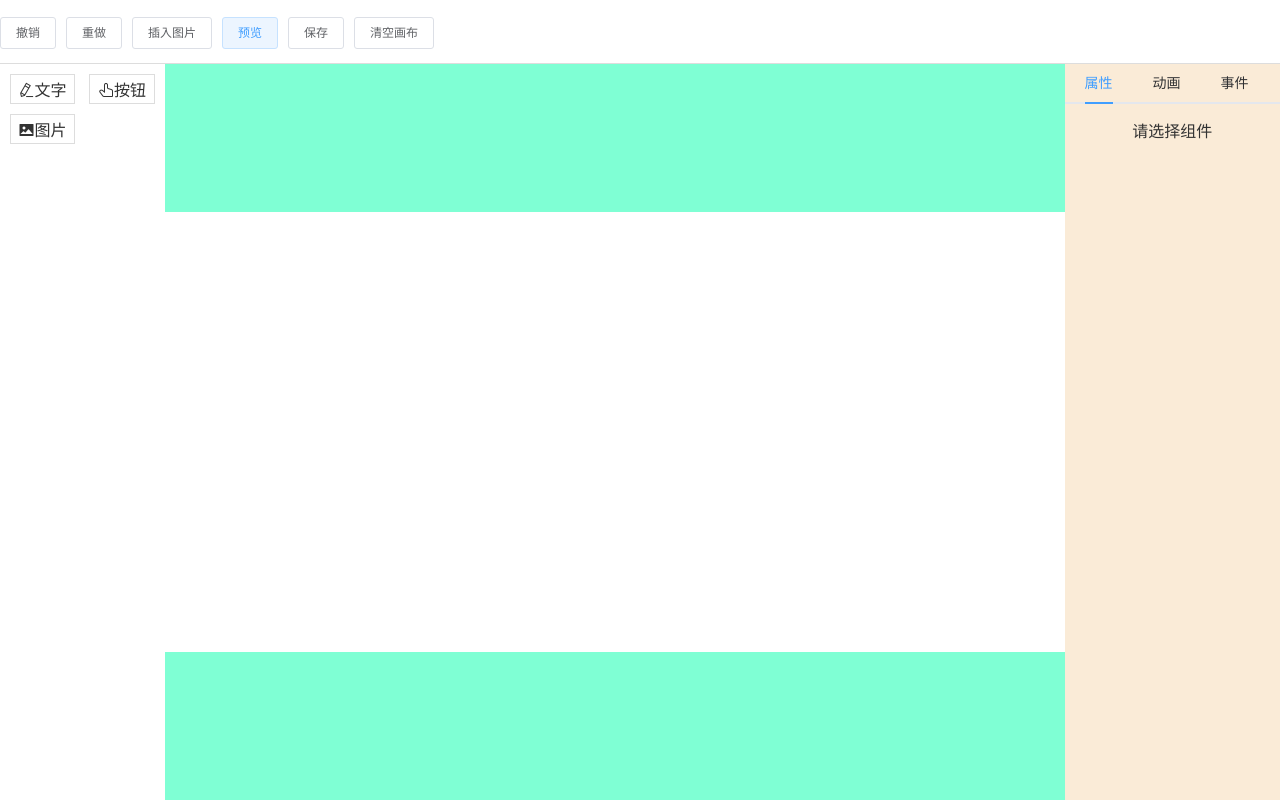
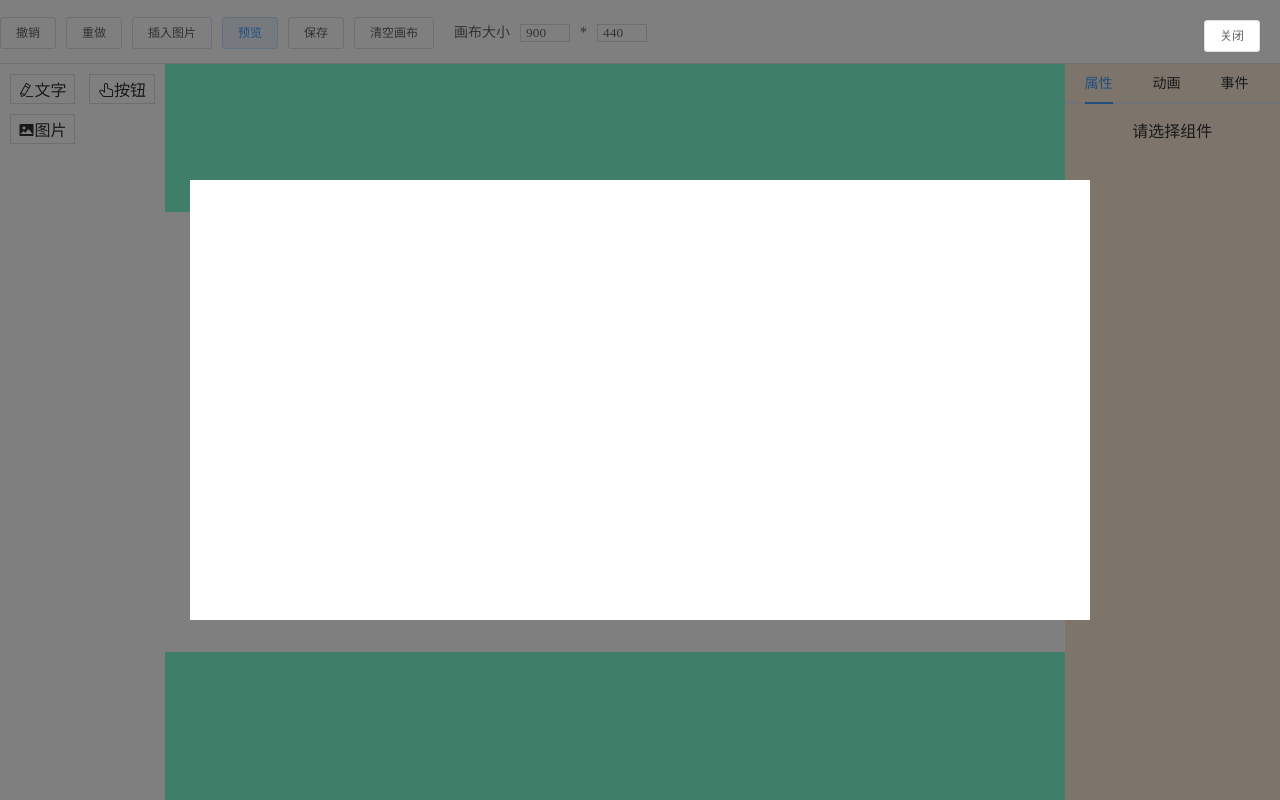
Before and after one commit to LZHK1ng/low-code-demo, a Vue app: page /#/ in a window 1280 px wide. Both pictures are taken after a click on the button "预览". Built offline with nearby package versions, Linux system fonts and the light colour scheme; the HTML template or start-up script is replaced by a standard one; a web font is replaced by a local one.

Commit message:
feat: 新增了预览功能

```diff
--- /dev/null
+++ b/src/components/Editor/ComponentWrapper.vue
@@ -0,0 +1,30 @@
+<template>
+  <div>
+    <component
+      class="component"
+      :is="config.component"
+      :style="getStyle(config.style)"
+      :propValue="config.propValue"
+    />
+  </div>
+</template>
+<script>
+import getStyle from '@/utils/style'
+
+export default {
+  props: {
+    config: {
+      type: Object,
+      require: true
+    }
+  },
+  methods: {
+    getStyle
+  }
+}
+</script>
+<style lang="scss" scoped>
+.component {
+  position: absolute;
+}
+</style>
--- /dev/null
+++ b/src/components/Editor/Preview.vue
@@ -0,0 +1,75 @@
+<template>
+  <div class="bg" v-if="show">
+    <el-button @click="close" class="close">关闭</el-button>
+    <div
+      class="canvas"
+      :style="{
+        width: canvasStyleData.width + 'px',
+        height: canvasStyleData.height + 'px',
+      }"
+    >
+      <ComponentWrapper
+        v-for="(item, index) in componentData"
+        :key="index"
+        :config="item"
+      />
+    </div>
+  </div>
+</template>
+<script>
+import { mapState } from 'vuex'
+import ComponentWrapper from './ComponentWrapper'
+
+export default {
+  model: {
+    prop: 'show',
+    event: 'change'
+  },
+  props: {
+    show: {
+      type: Boolean,
+      default: false,
+    }
+  },
+  components: { ComponentWrapper },
+  computed: {
+    ...mapState({
+      componentData: state => state.componentData,
+      canvasStyleData: state => state.canvasStyleData
+    })
+  },
+  methods: {
+    close() {
+      this.$emit('change', false)
+    }
+  }
+}
+
+</script>
+<style lang="scss" scoped>
+.bg {
+  width: 100%;
+  height: 100%;
+  position: fixed;
+  top: 0;
+  left: 0;
+  background: rgb(0, 0, 0, 0.5);
+  z-index: 10;
+  display: flex;
+  justify-content: center;
+  align-items: center;
+  overflow: auto;
+  padding: 20px;
+
+  .canvas {
+    position: relative;
+    background: #fff;
+  }
+
+  .close {
+    position: absolute;
+    top: 20px;
+    right: 20px;
+  }
+}
+</style>
--- a/src/views/Home.vue
+++ b/src/views/Home.vue
@@ -4,9 +4,15 @@
       <el-button @click="undo">撤销</el-button>
       <el-button @click="redo">重做</el-button>
       <el-button>插入图片</el-button>
-      <el-button>预览</el-button>
-      <el-button>保存</el-button>
-      <el-button>清空画布</el-button>
+      <el-button @click="preview" style="margin-left: 10px">预览</el-button>
+      <el-button @click="save">保存</el-button>
+      <el-button @click="clearCanvas">清空画布</el-button>
+      <div class="canvas-config">
+        <span>画布大小</span>
+        <input v-model="canvasStyleData.width" />
+        <span>*</span>
+        <input v-model="canvasStyleData.height" />
+      </div>
     </header>
     <main>
       <!-- 左侧组件 -->
@@ -40,6 +46,9 @@
         </el-tabs>
       </section>
     </main>
+
+    <!-- 预览 -->
+    <Preview v-model="isShowPreview" @change="handlePreviewChange" />
   </div>
 </template>
 <script>
@@ -47,20 +56,23 @@ import ComponentList from '@/components/ComponentList' // 左侧列表组件
 import componentList from '@/custom-component/component-list' // 左侧列表数据
 import AttrList from '@/components/AttrList' // 右侧属性列表
 import Editor from '@/components/Editor/index'
+import Preview from '@/components/Editor/Preview'
 import { mapState } from 'vuex'
 import { deepClone } from '@/utils/utils'
 import generateID from '@/utils/generateID'
 
 export default {
-  components: { ComponentList, Editor, AttrList },
+  components: { ComponentList, Editor, AttrList, Preview },
   data() {
     return {
+      isShowPreview: false,
       activeName: 'attr',
     }
   },
   computed: {
     ...mapState({
-      curComponent: state => state.curComponent
+      curComponent: state => state.curComponent,
+      canvasStyleData: state => state.canvasStyleData
     })
   },
   methods: {
@@ -88,6 +100,13 @@ export default {
     redo() {
       this.$store.commit('redo')
     },
+    preview() {
+      this.isShowPreview = true
+      this.$store.commit('setEditMode', 'read')
+    },
+    handlePreviewChange() {
+      this.$store.commit('setEditMode', 'edit')
+    }
   },
 }
 </script>
@@ -153,5 +172,24 @@ export default {
     margin: auto;
     margin-bottom: 10px;
   }
+
+  .canvas-config {
+    display: inline-block;
+    margin-left: 10px;
+    font-size: 14px;
+    color: #606266;
+
+    input {
+      width: 50px;
+      margin-left: 10px;
+      outline: none;
+      padding: 0 5px;
+      border: 1px solid #ddd;
+      color: #606266;
+    }
+    span {
+      margin-left: 10px;
+    }
+  }
 }
 </style>
```
